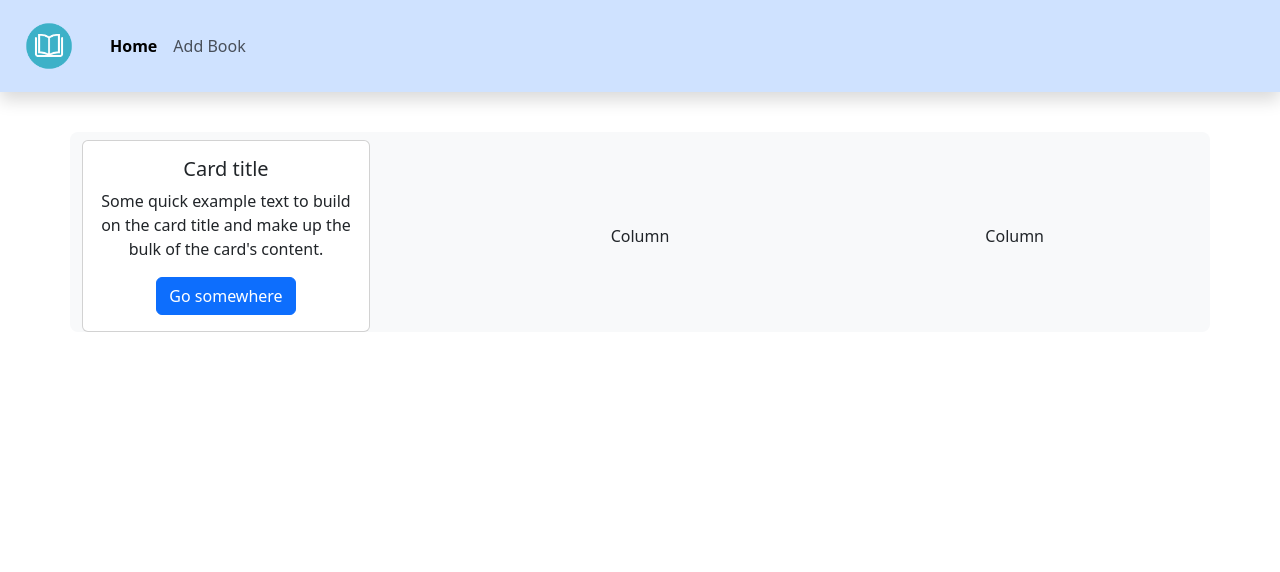
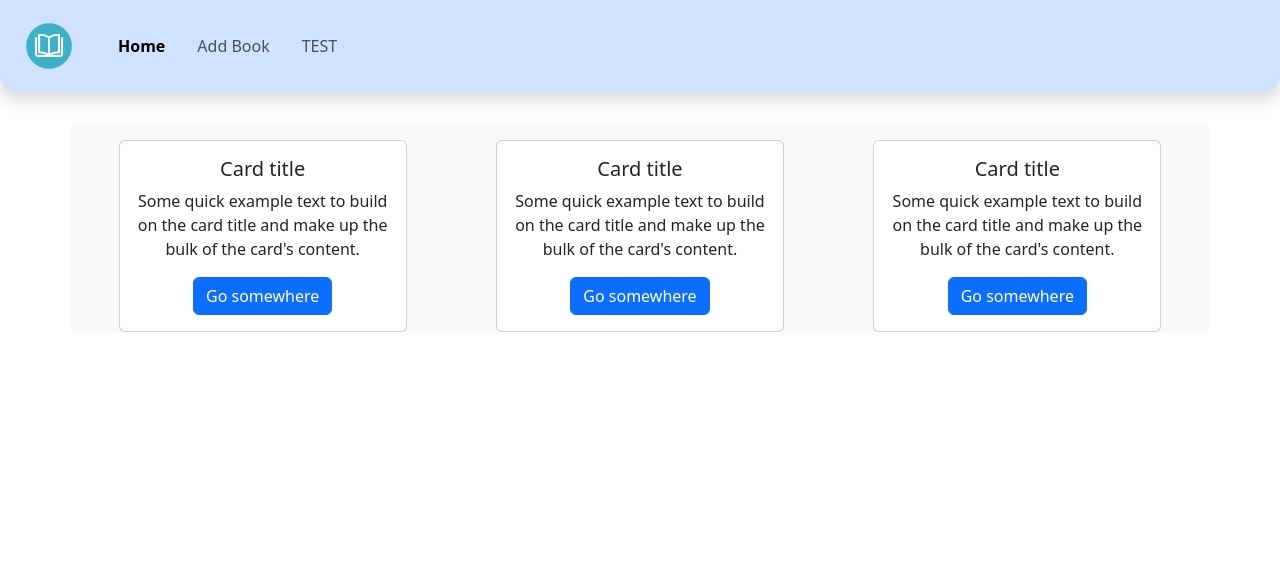
Before and after one commit to angelof-exe/flask-library, a Flask app: template templates/index.html in a window 1280 px wide. Shown: the top 572 px of the page. Run offline with Flask 3, Linux system fonts and the light colour scheme; the template is opened without the code that fills it, so the values that code supplies are empty; some libraries are stand-ins or nearby versions.

Commit message:
chore: Add select_author_name.sql, style.css, requirements.txt, test.html, and app.py

```diff
--- a/app.py
+++ b/app.py
@@ -1,10 +1,25 @@
 from flask import Flask, render_template
 from flask_bootstrap import Bootstrap5
 from flask_font_awesome import FontAwesome
+from flask_mysqldb import MySQL
+import MySQLdb.cursors
+import re
 
 app = Flask(__name__)
 bootstrap = Bootstrap5(app)
 font_awesome = FontAwesome(app)
+app.config['MYSQL_HOST'] = 'localhost'
+app.config['MYSQL_USER'] = 'root'
+app.config['MYSQL_PASSWORD'] = 'root'
+app.config['MYSQL_DB'] = 'library'
+mysql = MySQL(app)
+
+# with app.app_context():
+#     cursor = mysql.connection.cursor(MySQLdb.cursors.DictCursor)
+#     cursor.execute('SELECT * FROM library.book;')
+#     rows = cursor.fetchall()
+#     for row in rows:
+#         print(row['bookname'])
 
 @app.route('/')
 def index():
@@ -14,5 +29,18 @@
 def add_book():
     return render_template('add.html')
 
+@app.route('/test', methods=['GET'])
+def testing():
+    cursor = mysql.connection.cursor(MySQLdb.cursors.DictCursor)
+    cursor.execute('SELECT * FROM library.book;')
+    rows = cursor.fetchall()
+    books = []
+    for row in rows:
+        books.append(row['bookname'])
+        print(row['bookname'])
+
+    print(books)
+    return render_template('test.html', books = books)
+
 if __name__ == '__main__':
     app.run(host='127.0.0.1', port=8000, debug=True)
--- /dev/null
+++ b/select_author_name.sql
@@ -0,0 +1,3 @@
+SELECT author_name
+FROM library.book, library.author
+WHERE book.authorID = author.id
--- a/static/style.css
+++ b/static/style.css
@@ -7,3 +7,5 @@
     color: white;
     text-align: center;
 }
+
+personal_card {}
--- a/templates/index.html
+++ b/templates/index.html
@@ -7,9 +7,10 @@
 {% endblock %}
 {% block content %}
 <div class="container mt-5 vertical-center text-center bg-light rounded-3">
-    <div class="row justify-content-evenly align-items-center g-2">
+    <div class="row justify-content-evenly align-items-center g-3">
+
         <div class="col">
-            <div class="card" style="width: 18rem;">
+            <div class="card mx-auto" style="width: 18rem;">
                 <!-- <img src="..." class="card-img-top" alt="..."> -->
                 <div class="card-body">
                     <h5 class="card-title">Card title</h5>
@@ -19,8 +20,30 @@
                 </div>
             </div>
         </div>
-        <div class="col">Column</div>
-        <div class="col">Column</div>
+
+        <div class="col">
+            <div class="card mx-auto" style="width: 18rem;">
+                <!-- <img src="..." class="card-img-top" alt="..."> -->
+                <div class="card-body">
+                    <h5 class="card-title">Card title</h5>
+                    <p class="card-text">Some quick example text to build on the card title and make up the bulk of the
+                        card's content.</p>
+                    <a href="#" class="btn btn-primary">Go somewhere</a>
+                </div>
+            </div>
+        </div>
+
+        <div class="col">
+            <div class="card mx-auto" style="width: 18rem;">
+                <!-- <img src="..." class="card-img-top" alt="..."> -->
+                <div class="card-body">
+                    <h5 class="card-title">Card title</h5>
+                    <p class="card-text">Some quick example text to build on the card title and make up the bulk of the
+                        card's content.</p>
+                    <a href="#" class="btn btn-primary">Go somewhere</a>
+                </div>
+            </div>
+        </div>
     </div>
 </div>
 
--- a/templates/layout.html
+++ b/templates/layout.html
@@ -1,5 +1,6 @@
 <!doctype html>
 <html>
+<meta name="viewport" content="width=device-width, initial-scale=1.0">
 
 <head>
     {% block head %}
@@ -14,7 +15,7 @@
 </head>
 
 <!----------------------- NavBar ----------------------->
-<nav class="navbar navbar-expand-lg bg-primary-subtle shadow">
+<nav class="navbar navbar-expand-lg bg-primary-subtle shadow rounded-bottom-4">
     <div class="container-fluid">
         <nav class="navbar">
             <div class="container">
@@ -30,12 +31,19 @@
         <div class="collapse navbar-collapse" id="navbarNavAltMarkup">
             <div class="navbar-nav">
                 <!-- HOMEPAGE -->
-                <a class="nav-link {{ 'active fw-bold' if active_page=='home' else ''}}" aria-current="page" href="/">
+                <a class="nav-link mx-2 {{ 'active fw-bold' if active_page=='home' else ''}}" aria-current="page"
+                    href="/">
                     <i class="fa-solid fa-house"></i> Home
                 </a>
-                <!-- <a class="nav-link active" aria-current="page" href="#">Home</a> -->
-                <a class="nav-link {{ 'active fw-bold' if active_page=='add' else ''}}" aria-current="page" href="/add">
+                <!-- ADD BOOK -->
+                <a class="nav-link mx-2 {{ 'active fw-bold' if active_page=='add' else ''}}" aria-current="page"
+                    href="/add">
                     <i class="fa-solid fa-plus"></i> Add Book
+                </a>
+                <!-- TESTING PAGE  -->
+                <a class="nav-link mx-2 {{ 'active fw-bold' if active_page=='test' else ''}}" aria-current="page"
+                    href="/test">
+                    <i class="fa-solid fa-screwdriver-wrench"></i> TEST
                 </a>
                 <!-- <a class="nav-link" href="/add">Pricing</a> -->
             </div>
```
Also changed, not shown: requirements.txt (added, +14 -0 lines), templates/test.html (added, +32 -0 lines).
